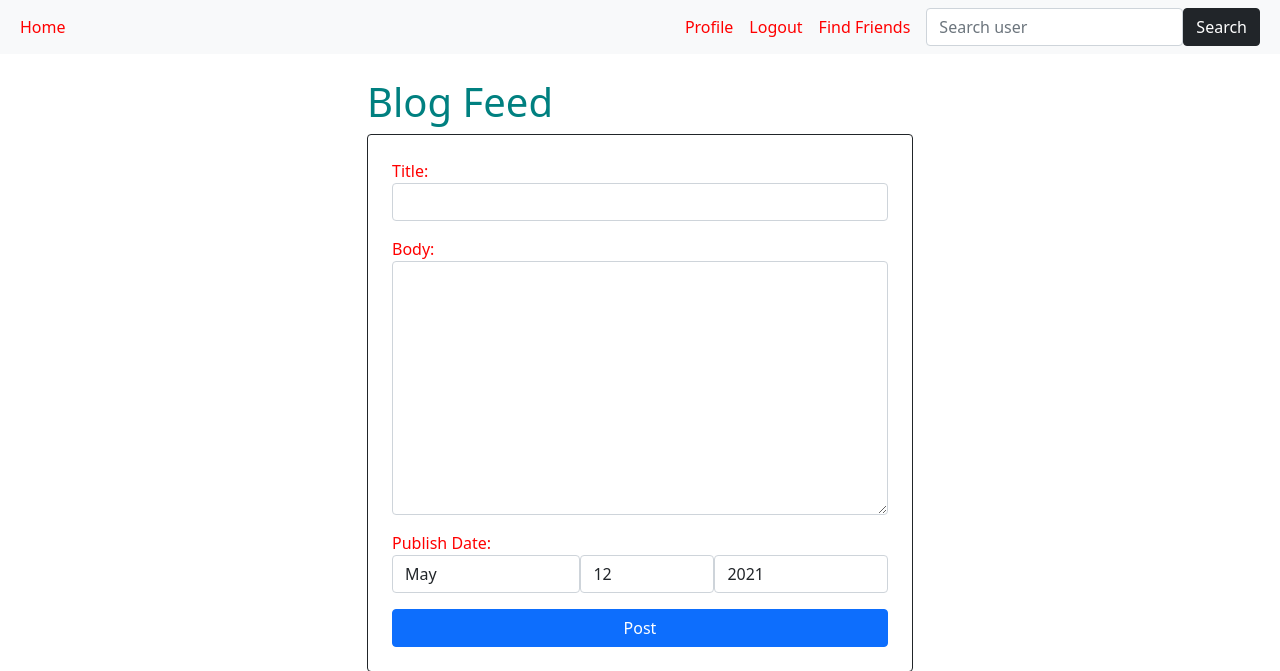
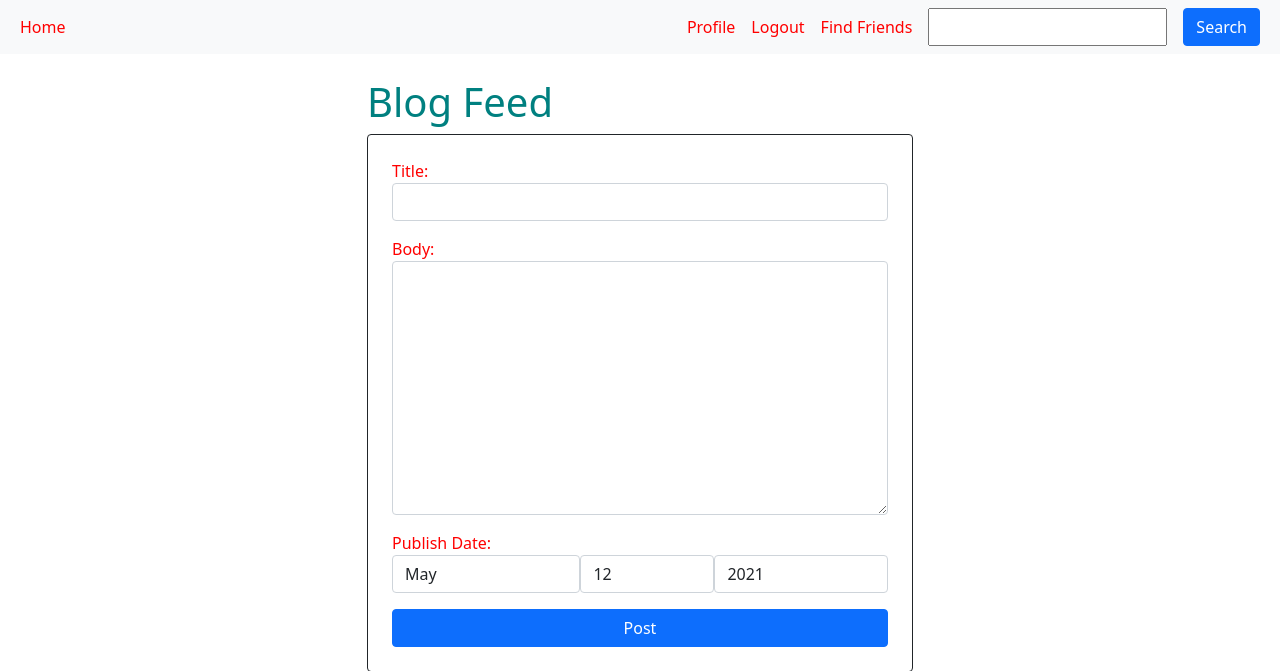
Before and after one commit to scotth527/Django-blog, a Django app: page / in a window 1280 px wide. Shown: the top 671 px of the page. Run offline with Django 3.2, Linux system fonts and the light colour scheme; the visitor is signed in with stand-in values (Sample User, id 1); data that the repository does not hold is empty; some libraries are stand-ins or nearby versions.

Commit message:
working on the autocomplete ajax request

```diff
--- a/profiles/templates/search/partials/_profile_search_form_js.html
+++ b/profiles/templates/search/partials/_profile_search_form_js.html
@@ -1,9 +1,11 @@
 <script>
+    alert("Hey there brother!");
+
     let searchBox = $('#id_q');
     let autocompleteContainer = $('#autocomplete-suggestions');
     let searchForm = $('#user-search');
 
-    searchBox.keyup((e)=> {
+    searchBox.keyup( (e)=> {
         console.log("E", e.target.value)
         if (!e.target.value) {
             autocompleteContainer.addClass('d-none')
@@ -14,7 +16,7 @@
         timeout = setTimeout(() => onSearch(e.target.value), 800);
     })
 
-    let onSearch = ()=> {
+    let onSearch = () => {
 
         let serializedData =searchForm.serialize();
 
--- a/templates/base.html
+++ b/templates/base.html
@@ -50,11 +50,12 @@
     {% endblock %}
 </div>
 <script src="https://ajax.googleapis.com/ajax/libs/jquery/1.12.4/jquery.min.js"></script>
+        {% include 'search/partials/_profile_search_form_js.html' %}
+
 <script src="https://kit.fontawesome.com/85f280929d.js" crossorigin="anonymous"></script>
 <script src="https://cdn.jsdelivr.net/npm/@popperjs/core@2.9.1/dist/umd/popper.min.js" integrity="sha384-SR1sx49pcuLnqZUnnPwx6FCym0wLsk5JZuNx2bPPENzswTNFaQU1RDvt3wT4gWFG" crossorigin="anonymous"></script>
 <script src="https://cdn.jsdelivr.net/npm/bootstrap@5.0.0-beta3/dist/js/bootstrap.min.js" integrity="sha384-j0CNLUeiqtyaRmlzUHCPZ+Gy5fQu0dQ6eZ/xAww941Ai1SxSY+0EQqNXNE6DZiVc" crossorigin="anonymous"></script>
 <script src="{% static 'microblog/js/main.js' %}"></script>
-    {% include 'search/partials/_profile_search_form_js.html' %}
 
 {% block js_block %}
 
--- a/templates/partials/_navbar.html
+++ b/templates/partials/_navbar.html
@@ -19,10 +19,7 @@
         <a href="{% url 'profiles:friend-suggestion' pk=user.id suggestion_count=10 %}">Find Friends</a>
       </li>
       <li>
-        <form class="form-inline my-2 my-lg-0 d-flex">
-          <input class="form-control mr-sm-2" type="search" placeholder="Search user" aria-label="Search">
-          <button class="btn btn-dark my-2 my-sm-0" type="submit">Search</button>
-        </form>
+               {% include 'search/partials/_profile_search_form.html'  %}
       </li>
     </ul>
 
```
